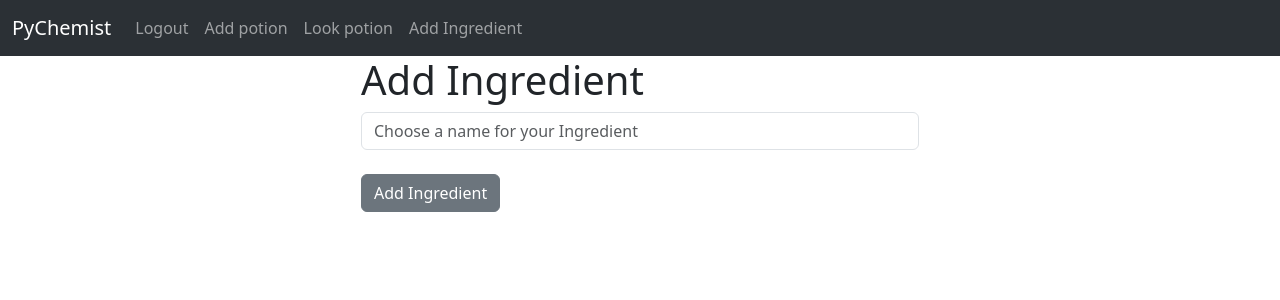
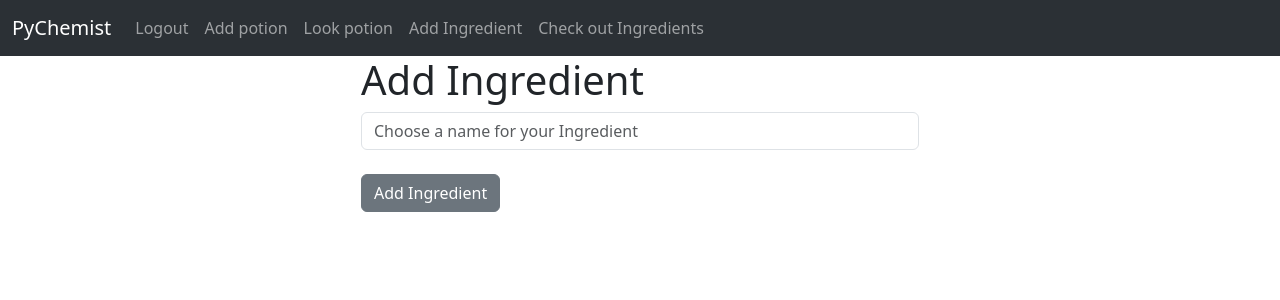
Before and after one commit to Z-Kiss/PyChemist, a Django app: page /add_ingredient/ in a window 1280 px wide. Shown: the top 300 px of the page. Run offline with Django 4.2, Linux system fonts and the light colour scheme; the visitor is signed in with stand-in values (Sample User, id 1).

Commit message:
add link to add ingredients

```diff
--- a/PyChemist/website/templates/navbar.html
+++ b/PyChemist/website/templates/navbar.html
@@ -18,6 +18,9 @@
                     </li>
                     <li class="nav-item">
                         <a class="nav-link " aria-current="page" href="{% url 'add_ingredient' %}">Add Ingredient</a>
+                    </li>
+                    <li class="nav-item">
+                        <a class="nav-link " aria-current="page" href="{% url 'show_ingredient' %}">Check out Ingredients</a>
                     </li>
                     {% else %}
                     <li class="nav-item">
```
